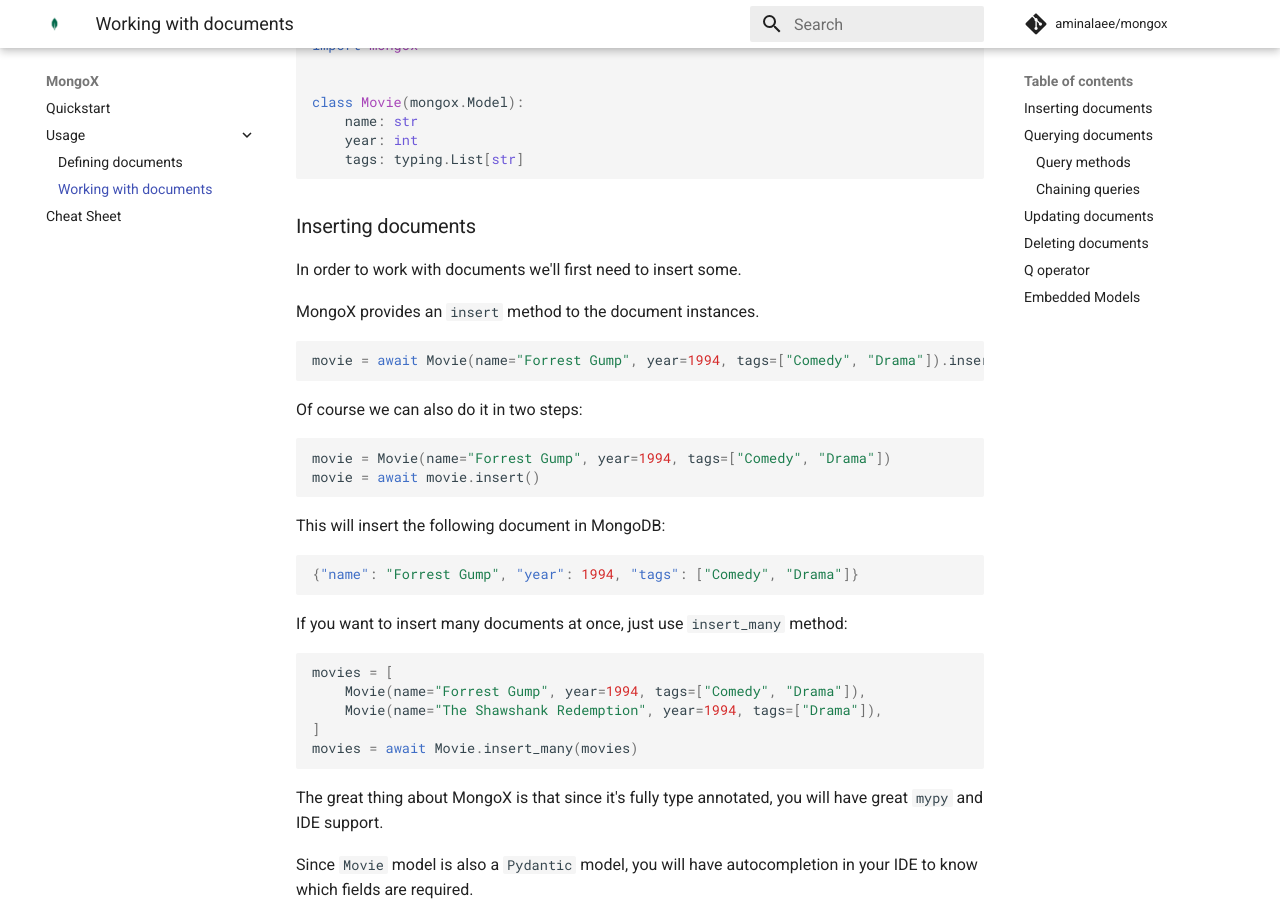
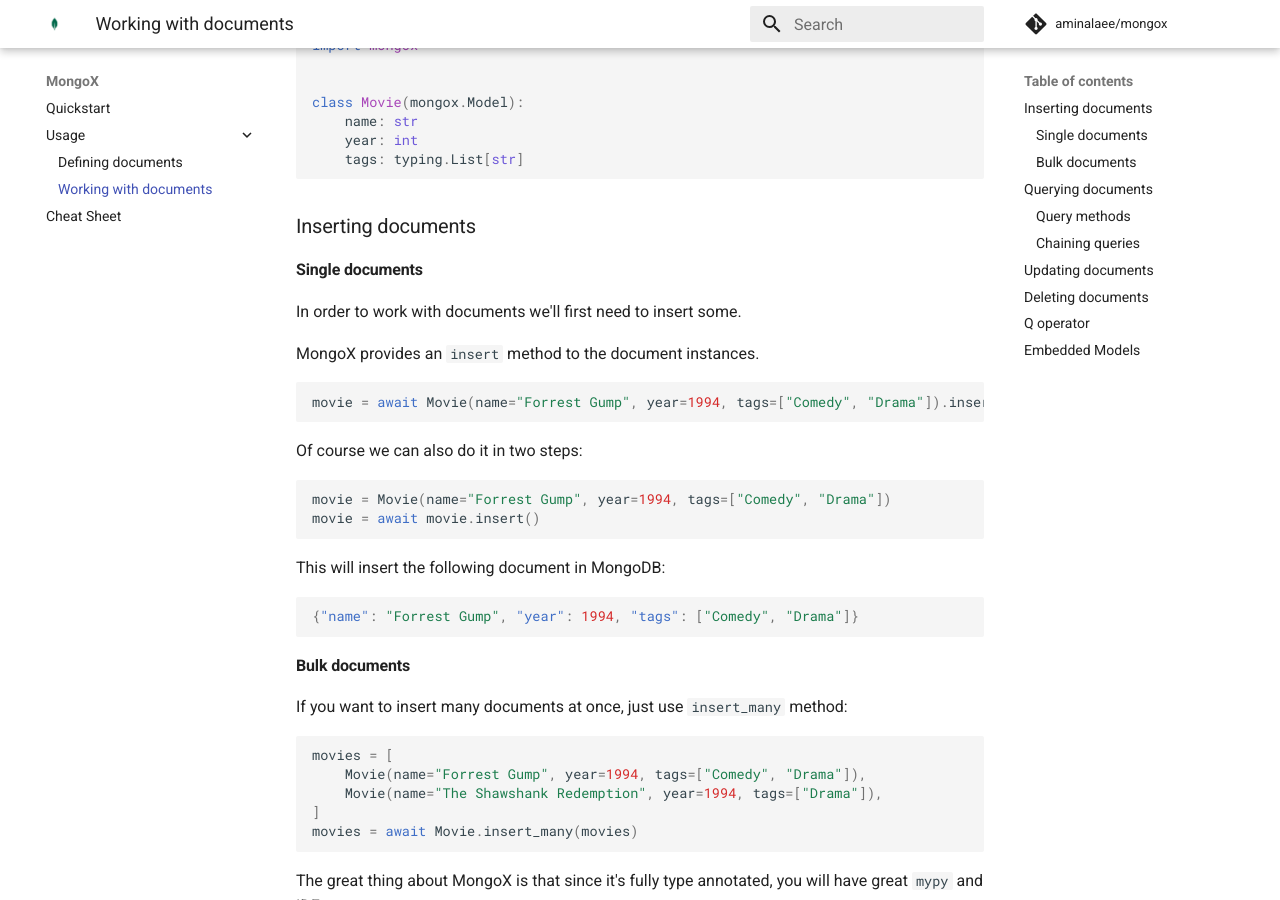
Before and after one commit to aminalaee/mongox, an MkDocs documentation site: the page built from docs/queriying_documents.md, in a window 1280 px wide and 900 px high, scrolled down 215 px. Built offline with MkDocs 1.6.1 and Material for MkDocs 9.7.7, drawn with Linux system fonts in a browser that asks for light colours; comment, search, counter and statistics services are not loaded.

Commit message:
Update queriying_documents.md

````diff
--- a/docs/queriying_documents.md
+++ b/docs/queriying_documents.md
@@ -12,6 +12,8 @@
 ```
 
 ### Inserting documents
+
+#### Single documents
 
 In order to work with documents we'll first need to insert some.
 
@@ -34,7 +36,10 @@
 {"name": "Forrest Gump", "year": 1994, "tags": ["Comedy", "Drama"]}
 ```
 
+#### Bulk documents
+
 If you want to insert many documents at once, just use `insert_many` method:
+
 ```python
 movies = [
     Movie(name="Forrest Gump", year=1994, tags=["Comedy", "Drama"]),
````
